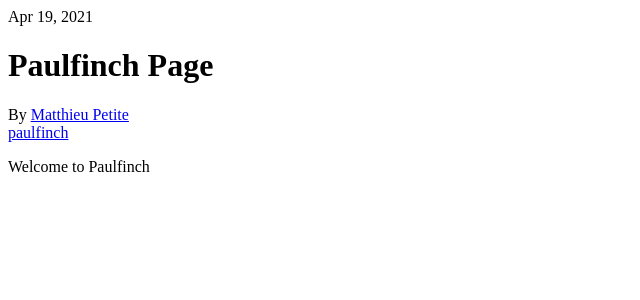
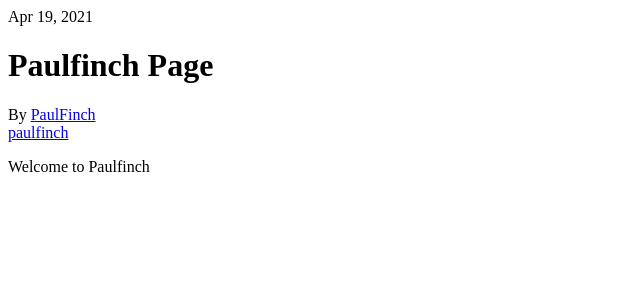
Before and after one commit to PaulFinch/paulfinch.github.io, a Jekyll site: the page built from _posts/2021-04-19-welcome-to-paulfinch.md, in a window 1280 px wide. Shown: the top 300 px of the page, without its empty margins (0-640 px from the left). Built offline with Jekyll 4.4.1, drawn with Linux system fonts in a browser that asks for light colours; nearby versions of some CDN libraries.

Commit message:
Update settings.yml

```diff
--- a/_data/settings.yml
+++ b/_data/settings.yml
@@ -1,4 +1,4 @@
-title: Matthieu Petite
+title: PaulFinch
 logo: default.png
 description: Welcome to P4P3RSTR33T
 
@@ -6,7 +6,7 @@ description: Welcome to P4P3RSTR33T
 #-------------------------------
 # Author Settings
 author:
-  name: Matthieu Petite
+  name: PaulFinch
   image: user.png
   say-hello: Hi, I am <strong>PaulFinch</strong>
   bio: I am root
```
